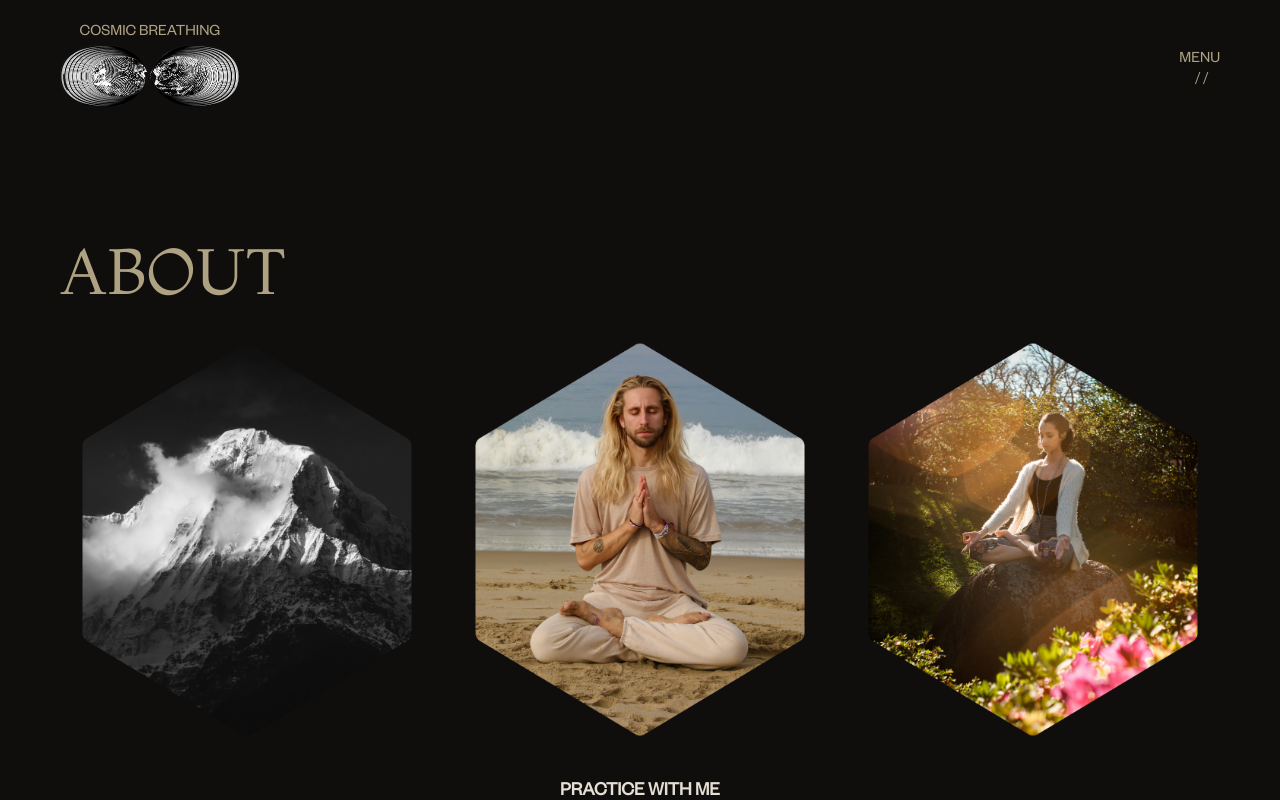
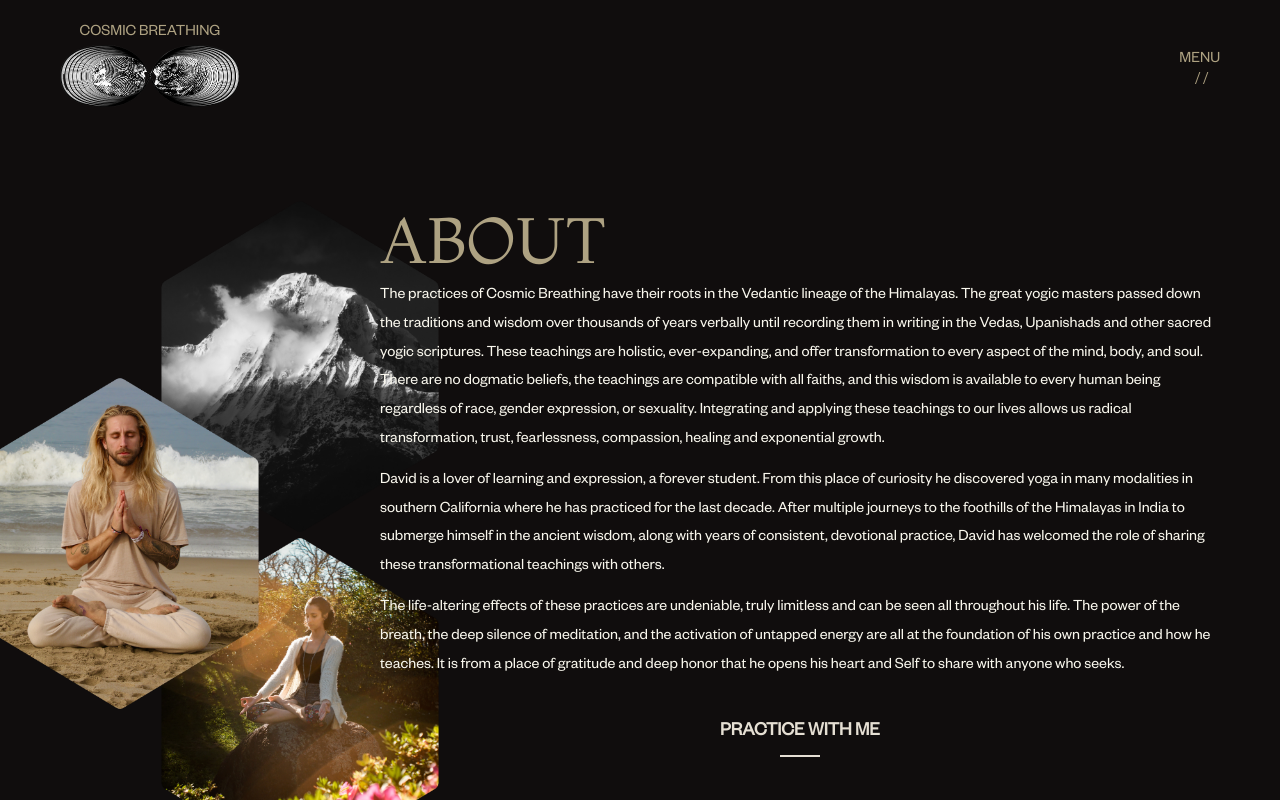
Before and after one commit to lfranckx/cosmic-breathing, a React (Create React App) app: page /about in a window 1280 px wide. Shown: the top 800 px of the page. Built offline with nearby package versions, Linux system fonts and the light colour scheme.

Commit message:
fix flex layout for app

```diff
--- a/src/components/App.js
+++ b/src/components/App.js
@@ -24,8 +24,8 @@ function App() {
         <Header />
         <Routes>
           <Route path='/' element={<Home/>} />
-          {/* <Route path='/about' element={<About />} /> */}
-          <Route path='/about' element={<AboutNew />} />
+          <Route path='/about' element={<About />} />
+          {/* <Route path='/about' element={<AboutNew />} /> */}
           <Route path='/services' element={<Services />} />
           <Route path='/connect' element={<Connect />} />
         </Routes>
--- a/src/routes/Connect.js
+++ b/src/routes/Connect.js
@@ -64,7 +64,7 @@ const Connect = () => {
 
     return (
     <>
-        <div className='small_width'>
+        <div className='small_width connect-page'>
             <main id='connect'>
                 <section className='content'>
                     <h2 className='h1'>Connect</h2>
--- a/src/styles/About.scss
+++ b/src/styles/About.scss
@@ -1,6 +1,8 @@
 @import "./vars";
 
 #about {
+    padding: 200px 0 100px;
+
     .content {
         display: flex;
         position: relative;
--- a/src/styles/App.scss
+++ b/src/styles/App.scss
@@ -15,7 +15,7 @@ body {
 }
 
 main {
-    padding: 100px 0 100px;
+    padding: 0 20px;
 }
 
 h1, h2, h3, h4, h5, ul, p, a {
@@ -196,6 +196,10 @@ li {
 #app {
     min-height: 100vh;
     width: 100%;
+    display: flex;
+    align-items: center;
+    justify-content: center;
+    flex-direction: column;
 
     &.black {
         background: $black;
--- a/src/styles/Connect.scss
+++ b/src/styles/Connect.scss
@@ -1,5 +1,13 @@
 @import "./vars";
+.connect-page {
+    width: 800px;
+    @media only screen and (max-width: 800px) {
+        width: 100%;
+    }
+}
+
 #connect {
+
     .content {
         .h1 {
             margin-bottom: 2rem;
--- a/src/styles/Header.scss
+++ b/src/styles/Header.scss
@@ -1,4 +1,12 @@
 @import "./vars";
+
+.header_wrap {
+    position: absolute;
+    top: 0;
+    left: 0;
+    right: 0;
+    width: 100%;
+    z-index: 20;
 
     header {
         padding: 20px 0;
@@ -27,6 +35,8 @@ header {
             margin-top: 6px;
         }
     }
+}
+
 
 #menu_button {
     display: flex;
--- a/src/styles/Home.scss
+++ b/src/styles/Home.scss
@@ -1,6 +1,8 @@
 @import "./vars";
 
 #home {
+    padding: 0;
+
     h1 {
         margin: 1.5rem 0;
     }
```
Lines whose indentation alone changed are shown as unchanged.
